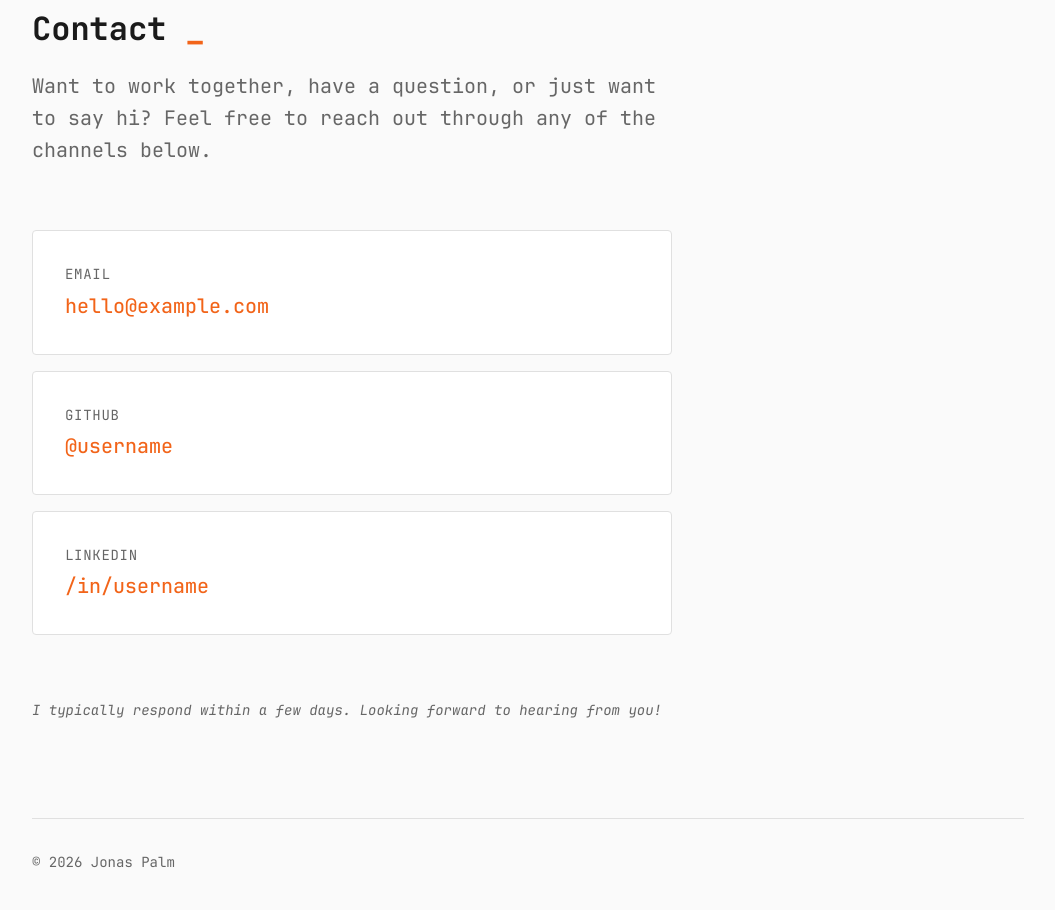
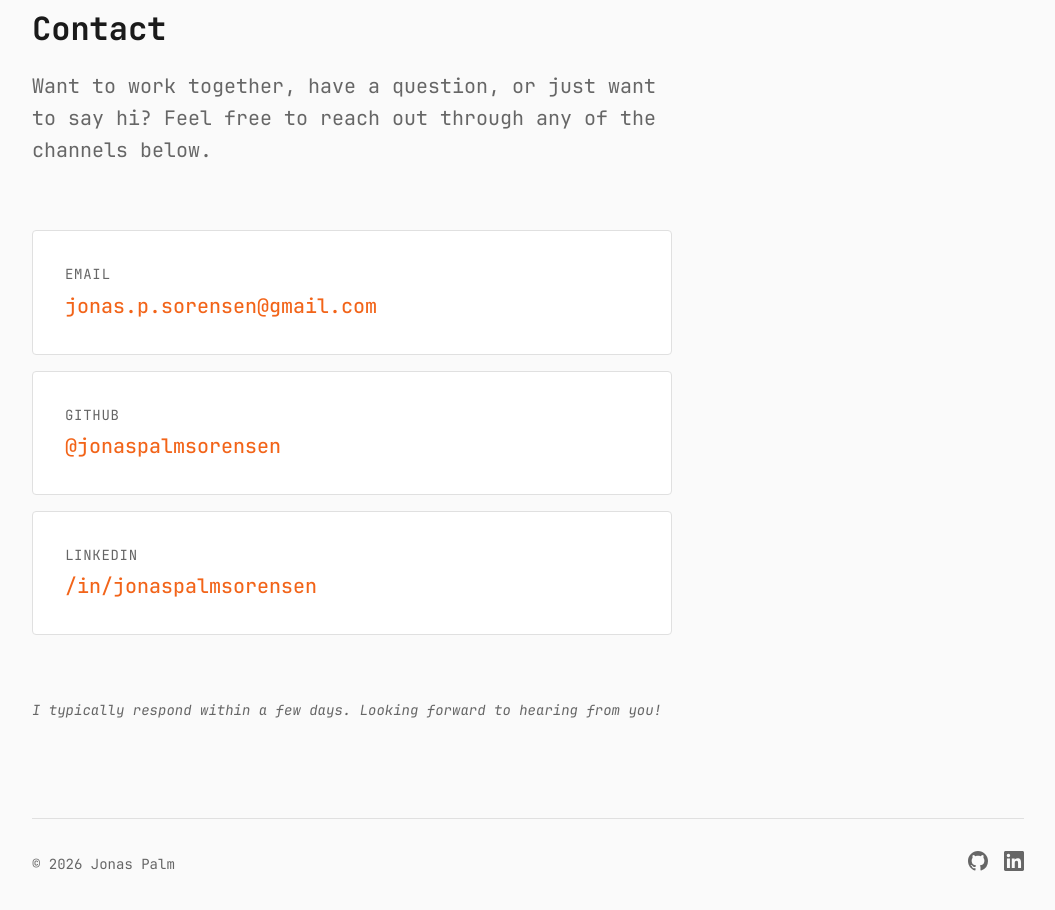
Before and after one commit to JonasPalms/palmo, an Astro site: page /contact in a window 1280 px wide. Shown: the part 194-1104 px from the top of the page, without its empty margins (112-1167 px from the left). Built offline with nearby package versions, Linux system fonts and the light colour scheme; Astro itself is replaced by a stand-in of ours.

Commit message:
Add Footer component and update contact and project pages to use it

```diff
--- /dev/null
+++ b/src/components/Footer.astro
@@ -0,0 +1,57 @@
+---
+const currentYear = new Date().getFullYear()
+---
+
+<footer class="footer">
+  <p class="copyright">&copy; {currentYear} Jonas Palm</p>
+  <div class="social-links">
+    <a href="https://github.com/JonasPalms" target="_blank" rel="noopener" aria-label="GitHub">
+      <svg width="20" height="20" viewBox="0 0 24 24" fill="currentColor">
+        <path
+          d="M12 0C5.37 0 0 5.37 0 12c0 5.31 3.435 9.795 8.205 11.385.6.105.825-.255.825-.57 0-.285-.015-1.23-.015-2.235-3.015.555-3.795-.735-4.035-1.41-.135-.345-.72-1.41-1.23-1.695-.42-.225-1.02-.78-.015-.795.945-.015 1.62.87 1.845 1.23 1.08 1.815 2.805 1.305 3.495.99.105-.78.42-1.305.765-1.605-2.67-.3-5.46-1.335-5.46-5.925 0-1.305.465-2.385 1.23-3.225-.12-.3-.54-1.53.12-3.18 0 0 1.005-.315 3.3 1.23.96-.27 1.98-.405 3-.405s2.04.135 3 .405c2.295-1.56 3.3-1.23 3.3-1.23.66 1.65.24 2.88.12 3.18.765.84 1.23 1.905 1.23 3.225 0 4.605-2.805 5.625-5.475 5.925.435.375.81 1.095.81 2.22 0 1.605-.015 2.895-.015 3.3 0 .315.225.69.825.57A12.02 12.02 0 0 0 24 12c0-6.63-5.37-12-12-12z"
+        ></path>
+      </svg>
+    </a>
+    <a
+      href="https://www.linkedin.com/in/jonaspalmsorensen/"
+      target="_blank"
+      rel="noopener"
+      aria-label="LinkedIn"
+    >
+      <svg width="20" height="20" viewBox="0 0 24 24" fill="currentColor">
+        <path
+          d="M20.447 20.452h-3.554v-5.569c0-1.328-.027-3.037-1.852-3.037-1.853 0-2.136 1.445-2.136 2.939v5.667H9.351V9h3.414v1.561h.046c.477-.9 1.637-1.85 3.37-1.85 3.601 0 4.267 2.37 4.267 5.455v6.286zM5.337 7.433a2.062 2.062 0 0 1-2.063-2.065 2.064 2.064 0 1 1 2.063 2.065zm1.782 13.019H3.555V9h3.564v11.452zM22.225 0H1.771C.792 0 0 .774 0 1.729v20.542C0 23.227.792 24 1.771 24h20.451C23.2 24 24 23.227 24 22.271V1.729C24 .774 23.2 0 22.222 0h.003z"
+        ></path>
+      </svg>
+    </a>
+  </div>
+</footer>
+
+<style>
+  .footer {
+    display: flex;
+    justify-content: space-between;
+    align-items: center;
+    padding: var(--space-lg) 0;
+    border-top: 1px solid var(--color-border);
+  }
+
+  .copyright {
+    color: var(--color-text-muted);
+    font-size: var(--font-size-sm);
+  }
+
+  .social-links {
+    display: flex;
+    gap: var(--space-md);
+  }
+
+  .social-links a {
+    color: var(--color-text-muted);
+    transition: color var(--transition-fast);
+  }
+
+  .social-links a:hover {
+    color: var(--color-accent);
+  }
+</style>
--- a/src/pages/contact.astro
+++ b/src/pages/contact.astro
@@ -1,7 +1,7 @@
 ---
 import Base from "../layouts/Base.astro"
 import Nav from "../components/Nav.astro"
-import BlinkingCaret from "../components/BlinkingCaret.astro"
+import Footer from "../components/Footer.astro"
 ---
 
 <Base title="Contact — Jonas Palm" description="Get in touch with Jonas Palm">
@@ -10,33 +10,36 @@
 
     <main>
       <section class="contact">
-        <h1 class="contact-title">
-          Contact<BlinkingCaret />
-        </h1>
+        <h1 class="contact-title">Contact</h1>
         <p class="contact-intro">
           Want to work together, have a question, or just want to say hi? Feel free to reach out
           through any of the channels below.
         </p>
 
         <div class="contact-methods">
-          <a href="mailto:hello@example.com" class="contact-card">
+          <a href="mailto:jonas.p.sorensen@gmail.com" class="contact-card">
             <span class="contact-label">Email</span>
-            <span class="contact-value">hello@example.com</span>
-          </a>
-
-          <a href="https://github.com/username" target="_blank" rel="noopener" class="contact-card">
-            <span class="contact-label">GitHub</span>
-            <span class="contact-value">@username</span>
+            <span class="contact-value">jonas.p.sorensen@gmail.com</span>
           </a>
 
           <a
-            href="https://linkedin.com/in/username"
+            href="https://github.com/JonasPalms"
+            target="_blank"
+            rel="noopener"
+            class="contact-card"
+          >
+            <span class="contact-label">GitHub</span>
+            <span class="contact-value">@jonaspalmsorensen</span>
+          </a>
+
+          <a
+            href="https://www.linkedin.com/in/jonaspalmsorensen/"
             target="_blank"
             rel="noopener"
             class="contact-card"
           >
             <span class="contact-label">LinkedIn</span>
-            <span class="contact-value">/in/username</span>
+            <span class="contact-value">/in/jonaspalmsorensen</span>
           </a>
         </div>
 
@@ -46,9 +49,7 @@
       </section>
     </main>
 
-    <footer class="footer">
-      <p>&copy; {new Date().getFullYear()} Jonas Palm</p>
-    </footer>
+    <Footer />
   </div>
 </Base>
 
@@ -120,12 +121,4 @@
     font-size: var(--font-size-sm);
     font-style: italic;
   }
-
-  /* Footer */
-  .footer {
-    padding: var(--space-lg) 0;
-    border-top: 1px solid var(--color-border);
-    color: var(--color-text-muted);
-    font-size: var(--font-size-sm);
-  }
 </style>
--- a/src/pages/projects/[...slug].astro
+++ b/src/pages/projects/[...slug].astro
@@ -2,6 +2,7 @@
 import { getCollection, render } from "astro:content"
 import Base from "../../layouts/Base.astro"
 import Nav from "../../components/Nav.astro"
+import Footer from "../../components/Footer.astro"
 import BlinkingCaret from "../../components/BlinkingCaret.astro"
 import TechBadge from "../../components/TechBadge.astro"
 
@@ -68,9 +69,7 @@
       </article>
     </main>
 
-    <footer class="footer">
-      <p>&copy; {new Date().getFullYear()} Jonas Palm</p>
-    </footer>
+    <Footer />
   </div>
 </Base>
 
@@ -199,12 +198,4 @@
     margin: var(--space-lg) 0;
     border: 1px solid var(--color-border);
   }
-
-  /* Footer */
-  .footer {
-    padding: var(--space-lg) 0;
-    border-top: 1px solid var(--color-border);
-    color: var(--color-text-muted);
-    font-size: var(--font-size-sm);
-  }
 </style>
```
